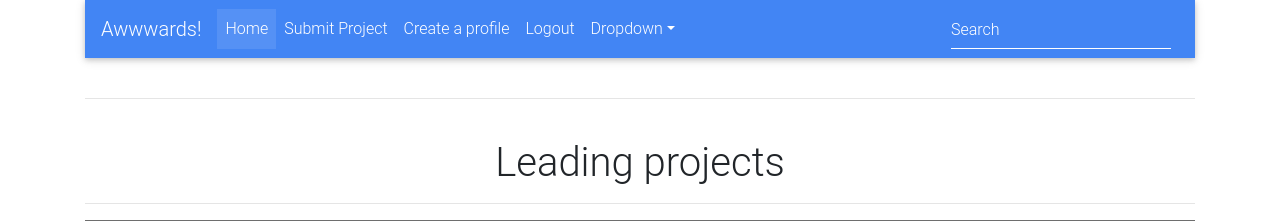
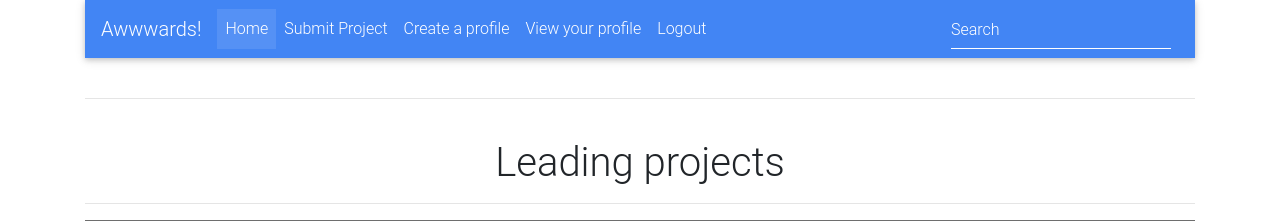
Before and after one commit to apwao/Awwards, a Django app: page /view_projects/ in a window 1280 px wide. Shown: the top 221 px of the page. Run offline with Django 3.2, Linux system fonts and the light colour scheme; a user stored in the database is signed in; data that the repository does not hold is empty; some libraries are stand-ins or nearby versions; grey boxes are pictures that could not be loaded.

```diff
--- a/projects/templates/view_projects.html
+++ b/projects/templates/view_projects.html
@@ -13,7 +13,7 @@
 	<link href="https://cdnjs.cloudflare.com/ajax/libs/mdbootstrap/4.8.3/css/mdb.min.css" rel="stylesheet">
 	</head>
 
-	<body class="container">
+	<body class="container" background="">
 		<!--Navbar-->
 		<nav class="navbar navbar-expand-lg navbar-dark primary-color">
 			<!-- Navbar brand -->
@@ -39,13 +39,16 @@
 						<a class="nav-link" href="/upload_project/">Submit Project</a>
 					</li>
 					<li class="nav-item">
-						<a class="nav-link" href="#">Create a profile</a>
+						<a class="nav-link" href="/profile/">Create a profile</a>
 					</li>
+					<li class="nav-item">
+							<a class="nav-link" href="/profile/view_profile/">View your profile</a>
+						</li>
 					<li class="nav-item">
 						<a class="nav-link" href="/logout">Logout</a>
 					</li>
 					<!-- Dropdown -->
-					<li class="nav-item dropdown">
+					<!-- <li class="nav-item dropdown">
 						<a class="nav-link dropdown-toggle" id="navbarDropdownMenuLink" data-toggle="dropdown"
 						aria-haspopup="true" aria-expanded="false">Dropdown</a>
 						<div class="dropdown-menu dropdown-primary" aria-labelledby="navbarDropdownMenuLink">
@@ -53,13 +56,13 @@
 							<a class="dropdown-item" href="#">Another action</a>
 							<a class="dropdown-item" href="#">Something else here</a>
 						</div>
-					</li>
+					</li> -->
 				</ul>
 				<!-- Links -->
 
-				<form class="form-inline">
+				<form class="form-inline" action="{% url 'search'%}" method="GET">
 					<div class="md-form my-0">
-					<input class="form-control mr-sm-2" type="text" placeholder="Search" aria-label="Search">
+					<input class="form-control mr-sm-2" type="text" placeholder="Search" aria-label="Search" name="find_project">
 					</div>
 				</form>
 			</div>
```
